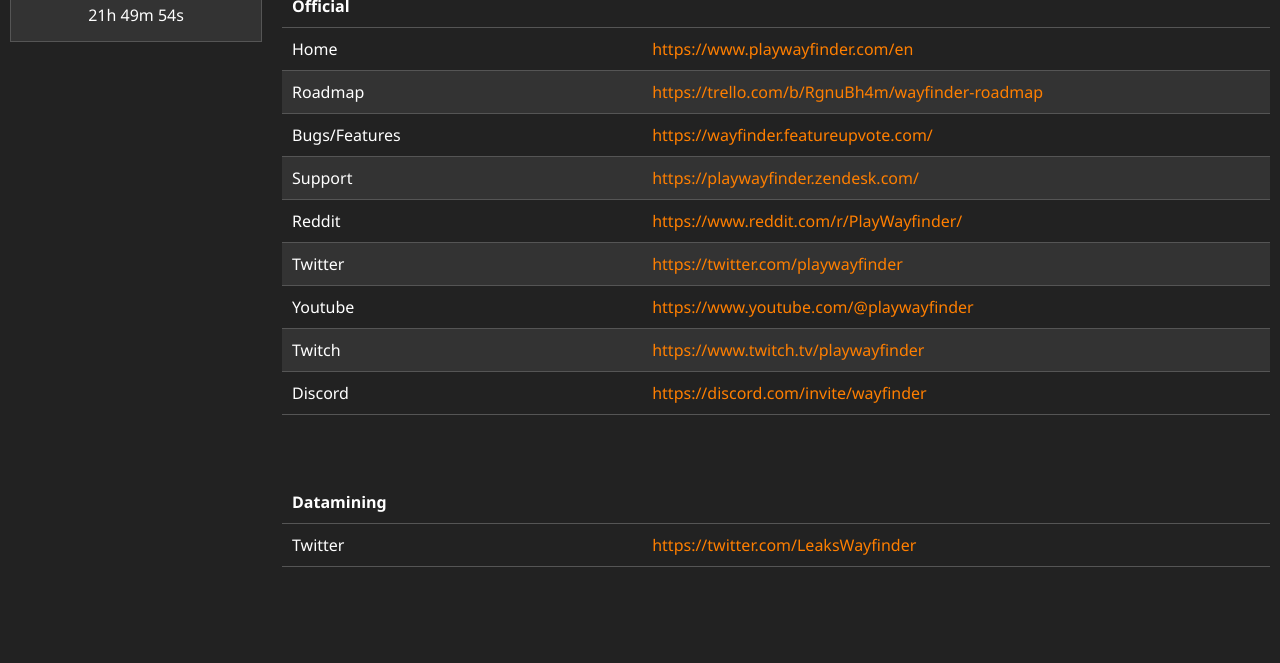
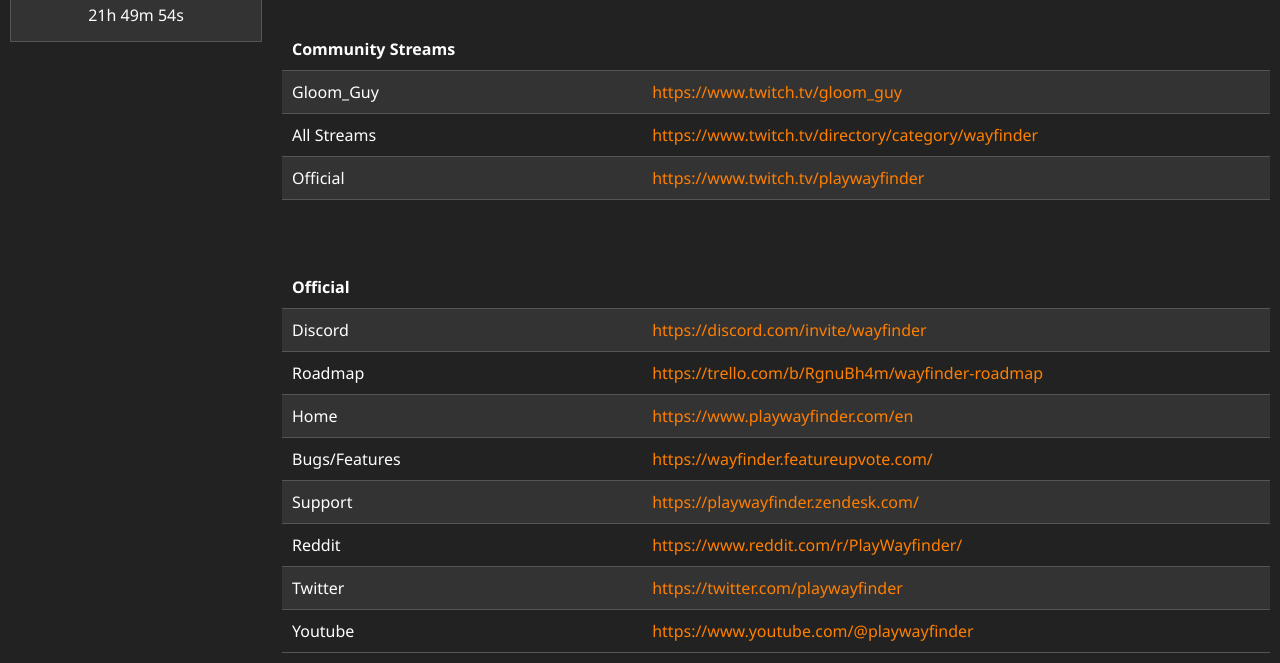
Before and after one commit to emilios-c/wayfinderresources, a plain HTML site: page index.html in a window 1280 px wide. Shown: the part 394-1057 px from the top of the page. Before the commit the page ends 971 px from the top, so only its background shows below. Drawn offline with Linux system fonts and the light colour scheme.

Commit message:
Update index.html
Added community streams

```diff
--- a/index.html
+++ b/index.html
@@ -136,11 +136,13 @@
 					<td>Wayfinder Guides (Kep/IIOII)</td>
 					<td><a href="https://thegloom.ghost.io/" target="_blank">https://thegloom.ghost.io/</a></td>
 				</tr>
-
-
 				<tr>
 					<td>GloomNews</td>
 					<td><a href="https://gloomnews.com/" target="_blank">https://gloomnews.com/</a></td>
+				</tr>
+				<tr>
+					<td>Datamine</td>
+					<td><a href="https://twitter.com/LeaksWayfinder" target="_blank">https://twitter.com/LeaksWayfinder</a></td>
 				</tr>
 				<!--
 				<tr height="60">
@@ -162,18 +164,41 @@
 				-->
 
 
+				<tr height="40">
+					<th><br /><br /><br />Community Streams</th>
+					<th></th>
+				</tr>
+				<tr>
+					<td>Gloom_Guy</td>
+					<td><a href="https://www.twitch.tv/gloom_guy" target="_blank">https://www.twitch.tv/gloom_guy</a></td>
+				</tr>
+				<tr>
+					<td>All Streams</td>
+					<td><a href="https://www.twitch.tv/directory/category/wayfinder" target="_blank">https://www.twitch.tv/directory/category/wayfinder</a></td>
+				</tr>
+				<tr>
+					<td>Official</td>
+					<td><a href="https://www.twitch.tv/playwayfinder" target="_blank">https://www.twitch.tv/playwayfinder</a></td>
+				</tr>
+
+
 				<tr height="60">
 					<th><br /><br /><br />Official</th>
 					<th></th>
 				</tr>
 				<tr>
-					<td>Home</td>
-					<td><a href="https://www.playwayfinder.com/en" target="_blank">https://www.playwayfinder.com/en</a></td>
+					<td>Discord</td>
+					<td><a href="https://discord.com/invite/wayfinder" target="_blank">https://discord.com/invite/wayfinder</a></td>
 				</tr>
 				<tr>
 					<td>Roadmap</td>
 					<td><a href="https://trello.com/b/RgnuBh4m/wayfinder-roadmap" target="_blank">https://trello.com/b/RgnuBh4m/wayfinder-roadmap</a></td>
 				</tr>
+				<tr>
+					<td>Home</td>
+					<td><a href="https://www.playwayfinder.com/en" target="_blank">https://www.playwayfinder.com/en</a></td>
+				</tr>
+
 				<tr>
 					<td>Bugs/Features</td>
 					<td><a href="https://wayfinder.featureupvote.com/" target="_blank">https://wayfinder.featureupvote.com/</a></td>
@@ -194,24 +219,6 @@
 				<tr>
 					<td>Youtube</td>
 					<td><a href="https://www.youtube.com/@playwayfinder" target="_blank">https://www.youtube.com/@playwayfinder</a></td>
-				</tr>
-
-				<tr>
-					<td>Twitch</td>
-					<td><a href="https://www.twitch.tv/playwayfinder" target="_blank">https://www.twitch.tv/playwayfinder</a></td>
-				</tr>
-				<tr>
-					<td>Discord</td>
-					<td><a href="https://discord.com/invite/wayfinder" target="_blank">https://discord.com/invite/wayfinder</a></td>
-				</tr>
-
-				<tr height="60">
-					<th><br /><br /><br />Datamining</th>
-					<th></th>
-				</tr>
-				<tr>
-					<td>Twitter</td>
-					<td><a href="https://twitter.com/LeaksWayfinder" target="_blank">https://twitter.com/LeaksWayfinder</a></td>
 				</tr>
 			</table>
         </div>
```
